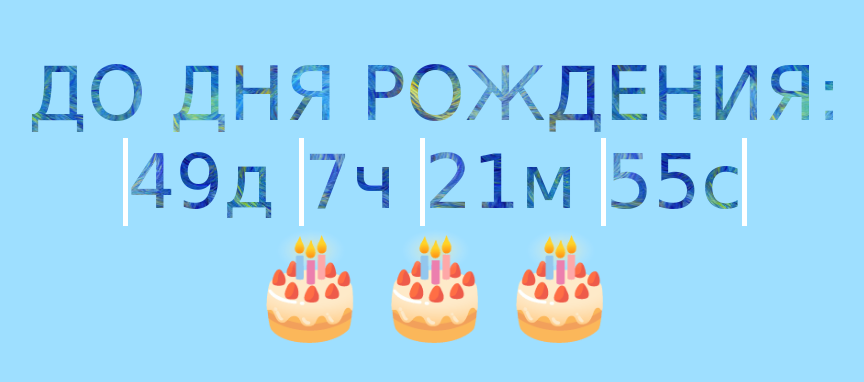
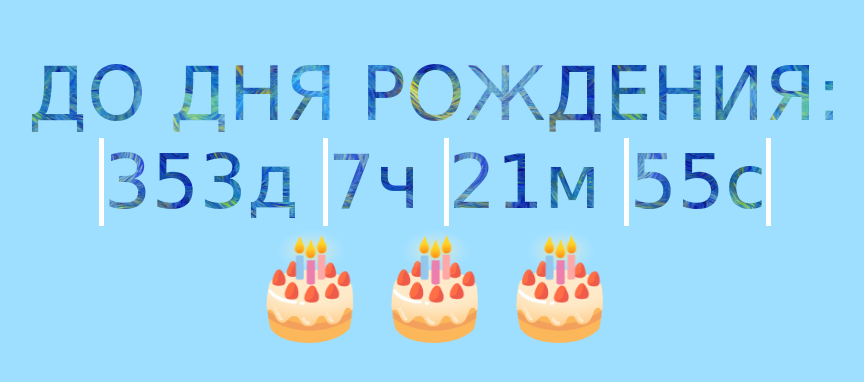
Before and after one commit to Ivavmak/site, a plain HTML site: page index.html in a window 1280 px wide. Shown: the whole page, without its empty margins (205-1069 px from the left). Drawn offline with Linux system fonts and the light colour scheme; a web font is replaced by a local one.

Commit message:
Update index.html

```diff
--- a/index.html
+++ b/index.html
@@ -26,7 +26,7 @@
 		<div id='gif' class='gif' class='main-text'>🎂🎂🎂</div>
 	</body>
 	<script>
-			var countDownDate = new Date("Dec 7, 2021 00:00:00").getTime();
+			var countDownDate = new Date("Oct 7, 2022 00:00:00").getTime();
 			var countDownFunction = setInterval(function (){
 				var now = new Date().getTime();
 				var distance = countDownDate - now;
```
